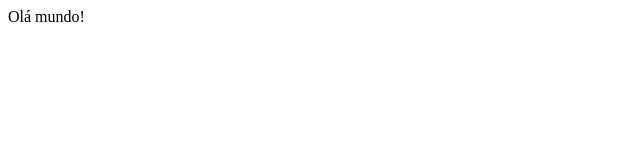
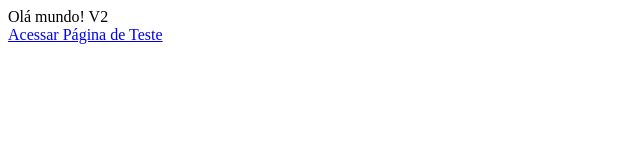
Before and after one commit to joaoacarvalho/joaoacarvalho.github.io, a plain HTML site: page index.html in a window 1280 px wide. Shown: the whole page, without its empty margins (0-640 px from the left). Drawn offline with Linux system fonts and the light colour scheme.

Commit message:
teste 02

```diff
--- a/index.html
+++ b/index.html
@@ -3,9 +3,12 @@
 <head>
     <meta charset="UTF-8">
     <meta name="viewport" content="width=device-width, initial-scale=1.0">
-    <title>Portifólio</title>
+    <title>Portfólio</title>
 </head>
 <body>
-    <div>Olá mundo!</div>
+    <div>Olá mundo! V2</div>
+
+    <!-- Link para a subpágina -->
+    <a href="teste/index.html">Acessar Página de Teste</a>
 </body>
 </html>
```
Also changed, not shown: teste/index.html (renamed from teste.html).
